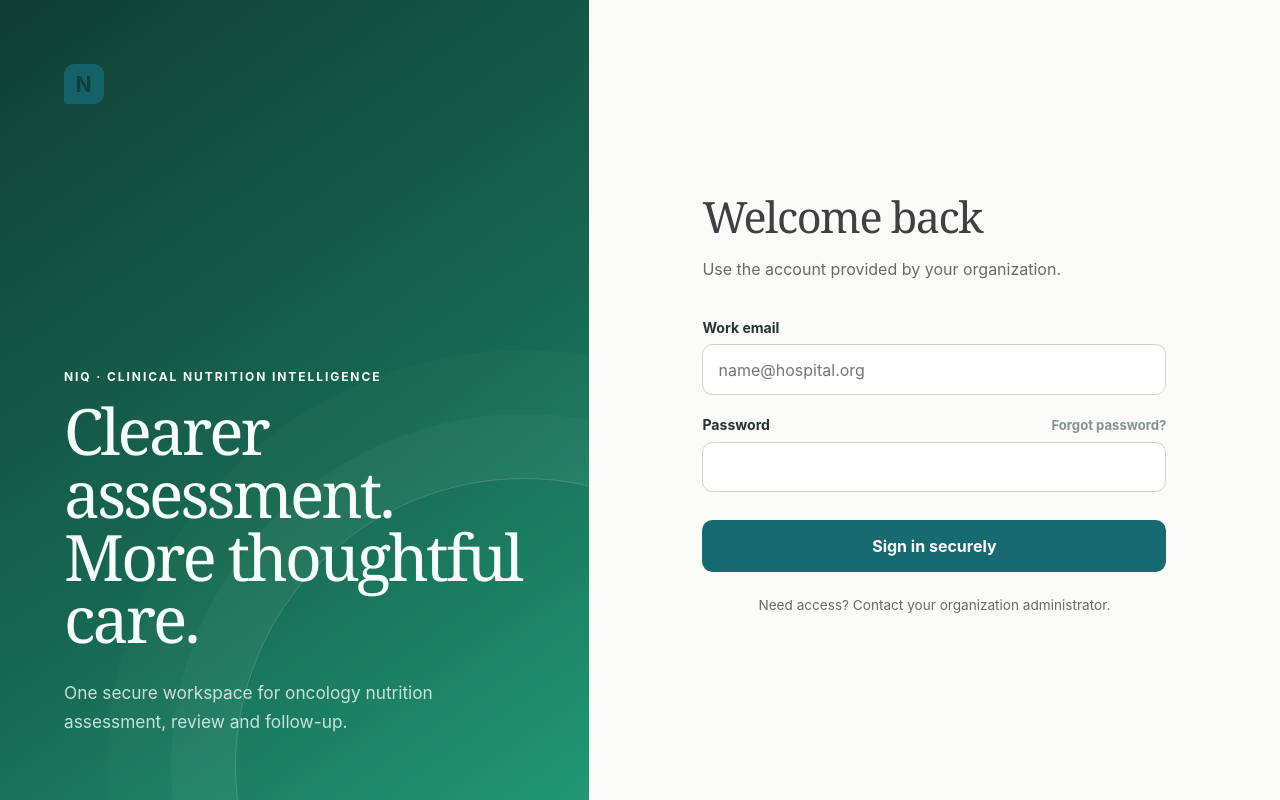
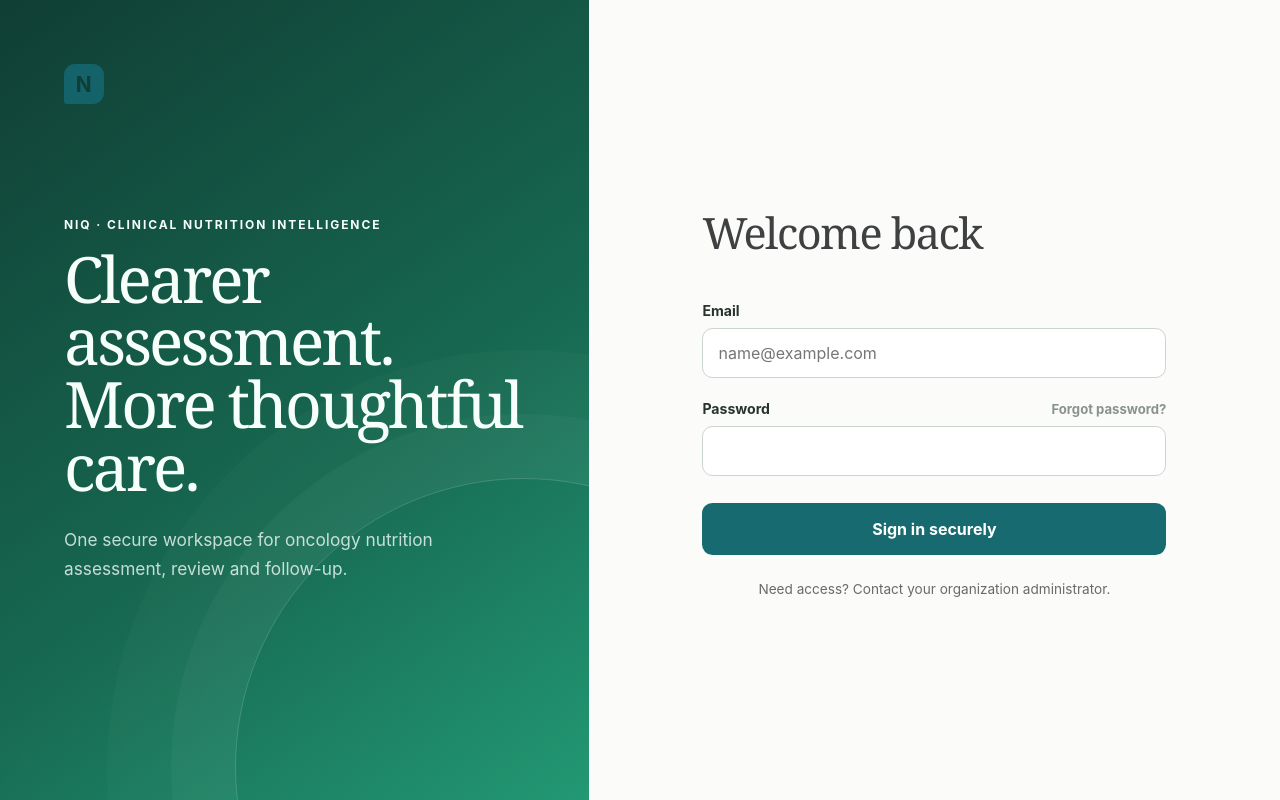
Before and after one commit to tusharmalpani20/niq-application, a React (Vite) app in the folder apps/web/: page /sign-in in a window 1280 px wide. Built offline with nearby package versions, Linux system fonts and the light colour scheme.

Commit message:
fix: refine sign-in layout and copy

```diff
--- a/apps/web/src/pages/SignInPage.tsx
+++ b/apps/web/src/pages/SignInPage.tsx
@@ -40,11 +40,10 @@ export function SignInPage() {
       <section className="form-panel" aria-labelledby="sign-in-heading">
         <div className="form-container">
           <h2 id="sign-in-heading">Welcome back</h2>
-          <p className="form-intro">Use the account provided by your organization.</p>
 
-          <form onSubmit={handleSubmit} noValidate>
-            <label htmlFor="email">Work email</label>
-            <input id="email" name="email" type="email" autoComplete="username" required placeholder="name@hospital.org" />
+          <form className="sign-in-form" onSubmit={handleSubmit} noValidate>
+            <label htmlFor="email">Email</label>
+            <input id="email" name="email" type="email" autoComplete="username" required placeholder="name@example.com" />
 
             <div className="password-row">
               <label htmlFor="password">Password</label>
--- a/apps/web/src/styles.css
+++ b/apps/web/src/styles.css
@@ -19,7 +19,7 @@ button, input { font: inherit; }
   position: relative;
   display: flex;
   flex-direction: column;
-  justify-content: space-between;
+  justify-content: center;
   overflow: hidden;
   padding: clamp(2rem, 5vw, 5rem);
   color: #f7fffb;
@@ -36,7 +36,7 @@ button, input { font: inherit; }
   border-radius: 50%;
   box-shadow: 0 0 0 4rem rgb(255 255 255 / 3%), 0 0 0 8rem rgb(255 255 255 / 2%);
 }
-.brand-lockup { display: flex; align-items: center; gap: 0.75rem; font-size: 1.3rem; font-weight: 750; letter-spacing: 0.04em; }
+.brand-lockup { position: absolute; top: clamp(2rem, 5vw, 5rem); left: clamp(2rem, 5vw, 5rem); z-index: 1; display: flex; align-items: center; gap: 0.75rem; font-size: 1.3rem; font-weight: 750; letter-spacing: 0.04em; }
 .brand-mark { display: grid; width: 2.5rem; height: 2.5rem; place-items: center; border-radius: 0.7rem 0.7rem 0.7rem 0.15rem; color: #103e34; background: var(--secondary); }
 .welcome-copy { position: relative; z-index: 1; max-width: 36rem; }
 .eyebrow { margin: 0 0 1rem; color: inherit; font-size: 0.75rem; font-weight: 750; letter-spacing: 0.16em; text-transform: uppercase; }
@@ -48,6 +48,7 @@ button, input { font: inherit; }
 .form-container .eyebrow { color: var(--primary); }
 .form-container h2 { margin: 0; font-family: Georgia, "Times New Roman", serif; font-size: 2.7rem; font-weight: 500; letter-spacing: -0.035em; }
 .form-intro { margin: 0.8rem 0 2.5rem; color: var(--ink-muted); }
+.sign-in-form { margin-top: 2.5rem; }
 form { display: flex; flex-direction: column; }
 label { margin-bottom: 0.55rem; color: #27332f; font-size: 0.88rem; font-weight: 700; }
 input { width: 100%; height: 3.15rem; margin-bottom: 1.35rem; padding: 0 0.95rem; border: 1px solid #ccd4d0; border-radius: 0.65rem; outline: none; background: white; transition: border-color 120ms, box-shadow 120ms; }
@@ -65,6 +66,7 @@ input:focus { border-color: var(--primary); box-shadow: 0 0 0 3px rgb(18 111 89
 @media (max-width: 760px) {
   .sign-in-shell { grid-template-columns: 1fr; }
   .welcome-panel { min-height: 15rem; padding: 1.5rem; }
+  .brand-lockup { top: 1.5rem; left: 1.5rem; }
   .welcome-copy h1 { font-size: 2.3rem; }
   .welcome-copy > p:last-child, .privacy-note { display: none; }
   .form-panel { align-items: start; padding: 2.5rem 1.5rem; }
```
